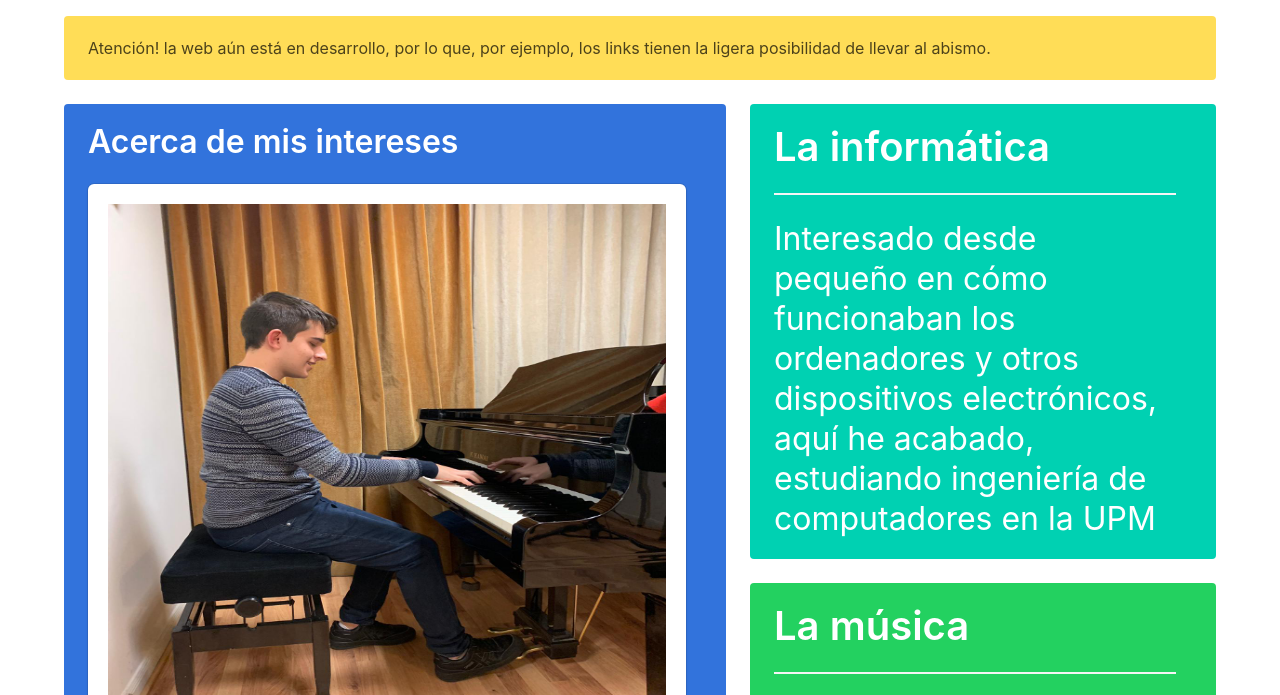
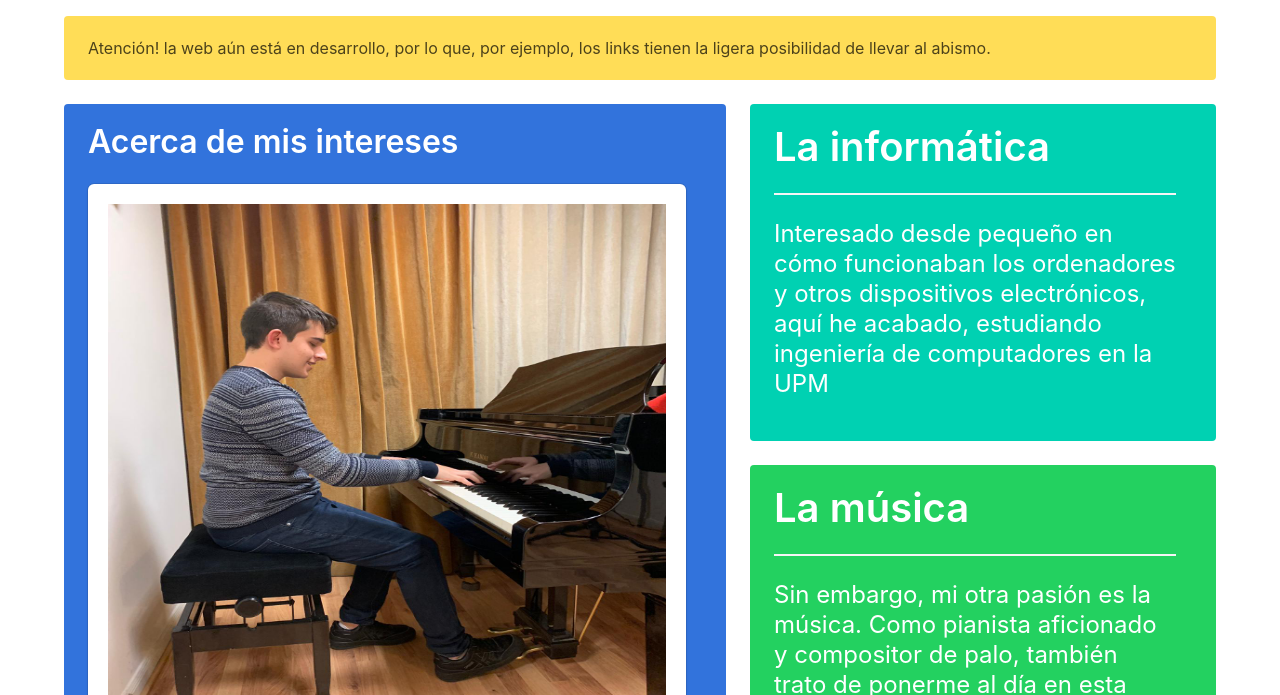
Before and after one commit to Planchu676/planchu676.github.io, a plain HTML site: page index.html in a window 1280 px wide. Shown: the part 72-767 px from the top of the page. Drawn offline with nearby package versions, Linux system fonts and the light colour scheme.

Commit message:
Cambios en los textos de las tiles

```diff
--- a/index.html
+++ b/index.html
@@ -70,14 +70,14 @@
                   <article class="tile is-child notification is-primary">
                       <p class="title is-2">La informática</p>
                       <hr class="style4">
-                      <p class="subtitle is-3">Interesado desde pequeño en cómo funcionaban los ordenadores y otros dispositivos electrónicos,
+                      <p class="subtitle is-4">Interesado desde pequeño en cómo funcionaban los ordenadores y otros dispositivos electrónicos,
                         aquí he acabado, estudiando ingeniería de computadores en la UPM</p>
                     </article>
                     <article class="tile is-child notification is-success">
                       <p class="title is-2">La música</p>
                       <hr class="style4">
-                      <p class="subtitle is-3">Sin embargo, mi otra pasión es la música. Como pianista aficionado y compositor de palo,
-                        también trato de ponerme al día en dicha arte.
+                      <p class="subtitle is-4">Sin embargo, mi otra pasión es la música. Como pianista aficionado y compositor de palo,
+                        también trato de ponerme al día en esta arte.
                       </p>
                     </article>
               </div>
```
